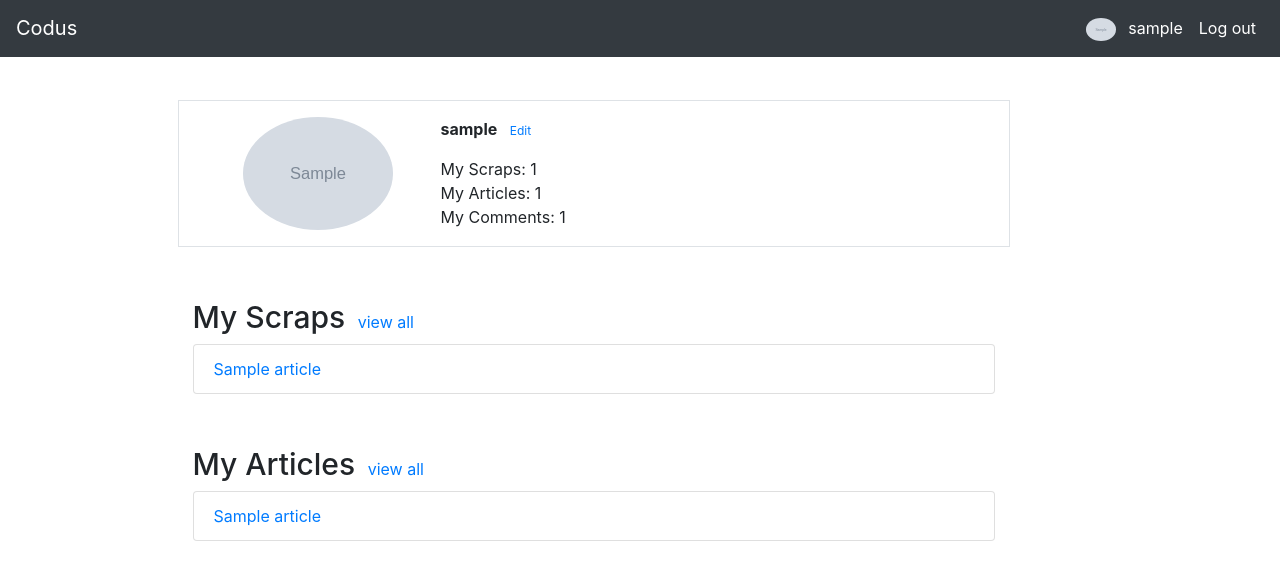
After one commit to chaebum-kim/codus-w-django, a Django app: page /accounts/profile/ in a window 1280 px wide. The commit adds this page. Shown: the top 580 px of the page. Run offline with Django 3.2, Linux system fonts and the light colour scheme; a user stored in the database is signed in; tables that the repository leaves empty hold one stand-in row (values such as "Sample post"); grey boxes marked "Sample" are stand-in pictures; some libraries are stand-ins or nearby versions.

Commit message:
Add user page

```diff
--- a/accounts/models.py
+++ b/accounts/models.py
@@ -9,14 +9,24 @@ from board.models import Tag
 
 
 class User(AbstractUser):
-    pass
+    @property
+    def count_articles(self):
+        return self.article_set.count()
+
+    @property
+    def count_comments(self):
+        return self.comment_set.count()
+
+    @property
+    def count_scraps(self):
+        return self.scrap.article_set.count()
 
 
 class Profile(models.Model):
     user = models.OneToOneField(
         User, on_delete=models.CASCADE, related_name='profile')
     avatar = ProcessedImageField(upload_to=make_path_and_rename, processors=[ResizeToFill(
-        100, 100)], format='JPEG', options={'quality': 60}, blank=True)
+        200, 200)], format='JPEG', options={'quality': 60}, blank=True)
 
     @property
     def avatar_url(self):
--- /dev/null
+++ b/accounts/templates/accounts/profile.html
@@ -0,0 +1,74 @@
+
+{% extends 'layout.html' %}
+{% load static %}
+
+{% block content %}
+    <div class="container mb-5">
+        <div class="row">
+            <!-- User Profile -->
+            <div class="col-sm-9 offset-sm-1 border p-3">
+                <div class="d-flex flex-row">
+                    <div class="ml-5 mr-5">
+                        <img src="{{ user.profile.avatar_url }}" class="rounded-circle" style="width: 150px;" alt="profile image">
+                    </div>
+                    <div class="d-flex align-items-center">
+                        <div>
+                            <div class="mb-3">
+                                <span class="font-weight-bold mr-2">{{ user.username }}</span>
+                                <span style="font-size: 12px;"><a href="{% url 'accounts:profile_edit' %}">Edit</a></span>
+                            </div>
+                            <div>My Scraps: {{ user.count_scraps }}</div>
+                            <div>My Articles: {{ user.count_articles }}</div>
+                            <div>My Comments: {{ user.count_comments }}</div>
+                        </div>
+                    </div>
+                </div>
+            </div>
+        </div>
+    </div>
+
+    <!-- My Scraps -->
+    <div class="container mb-5">
+        <div class="row">
+            <div class="col-sm-9 offset-sm-1 mb-1">
+                <span class="large-font bold-font mr-2">My Scraps</span>
+                <span><a href="{% url 'accounts:myscraps' %}">view all</a></span>
+            </div>
+            <div class="col-sm-9 offset-sm-1">
+                <ul class="list-group">
+                    {% if scrap_set %}
+                        {% for article in scrap_set %}
+                            <li class="list-group-item">
+                                <a href="{% url 'board:article_detail' article.pk %}">{{ article.title }}</a>
+                            </li>
+                        {% endfor %}
+                    {% else %}
+                        <li class="list-group-item">No Scrap</li>
+                    {% endif %}
+                </ul>
+            </div>
+        </div>
+    </div>
+
+    <!-- My Articles -->
+    <div class="container mb-5">
+        <div class="row">
+            <div class="col-sm-9 offset-sm-1 mb-1">
+                <span class="large-font bold-font mr-2">My Articles</span>
+                <span><a href="{% url 'accounts:myarticles' %}">view all</a></span>
+            </div>
+            <div class="col-sm-9 offset-sm-1">
+                <ul class="list-group">
+                    {% if article_set %}
+                        {% for article in article_set %}
+                            <li class="list-group-item"><a href="{% url 'board:article_detail' article.pk %}">{{ article.title }}</a></li>
+                        {% endfor %}
+                    {% else %}
+                        <li class="list-group-item">No Article</li>
+                    {% endif %}
+                </ul>
+            </div>
+        </div>
+    </div>
+
+{% endblock %}
--- a/accounts/urls.py
+++ b/accounts/urls.py
@@ -7,5 +7,10 @@ urlpatterns = [
     path('signup/', views.signup, name='signup'),
     path('login/', views.login_view, name='login'),
     path('logout/', views.logout_view, name='logout'),
+
+    path('profile/', views.profile, name='profile'),
     path('profile/edit/', views.profile_edit, name='profile_edit'),
+
+    path('profile/myscraps/', views.myscraps, name='myscraps'),
+    path('profile/myarticles/', views.myarticles, name='myarticles'),
 ]
--- a/accounts/views.py
+++ b/accounts/views.py
@@ -1,8 +1,11 @@
+from django.http.response import HttpResponse
 from django.shortcuts import render, redirect
 from django.contrib.auth import authenticate, login, logout
 from django.contrib.auth.decorators import login_required
 from django.contrib.auth.views import LoginView
+from django.core.paginator import Paginator
 from .forms import SignupForm, ProfileForm
+from codus.helpers import get_page_range
 
 
 def signup(request):
@@ -31,6 +34,21 @@ def logout_view(request):
 
 
 @login_required
+def profile(request):
+
+    user = request.user
+    scrap_set = user.scrap.article_set.all()[:5]
+    article_set = user.article_set.all()[:5]
+    comment_set = user.comment_set.all().order_by('-id')[:5]
+
+    return render(request, 'accounts/profile.html', {
+        'scrap_set': scrap_set,
+        'article_set': article_set,
+        'comment_set': comment_set,
+    })
+
+
+@login_required
 def profile_edit(request):
 
     profile = request.user.profile
@@ -39,10 +57,44 @@ def profile_edit(request):
         form = ProfileForm(request.POST, request.FILES, instance=profile)
         if form.is_valid():
             form.save()
-            return redirect('accounts:profile_edit')
+            return redirect('accounts:profile')
     else:
         form = ProfileForm(instance=profile)
 
     return render(request, 'accounts/profile_form.html', {
         'form': form,
     })
+
+
+@login_required
+def myscraps(request):
+
+    article_list = request.user.scrap.article_set.all()
+    paginator = Paginator(article_list, 10)
+
+    page_obj = paginator.get_page(request.GET.get('page', 1))
+    page_number = page_obj.number
+    page_range = get_page_range(paginator, page_number)
+
+    return render(request, 'board/index.html', {
+        'title': 'My Scraps',
+        'page_obj': page_obj,
+        'page_range': page_range,
+    })
+
+
+@login_required
+def myarticles(request):
+
+    article_list = request.user.article_set.all()
+    paginator = Paginator(article_list, 10)
+
+    page_obj = paginator.get_page(request.GET.get('page', 1))
+    page_number = page_obj.number
+    page_range = get_page_range(paginator, page_number)
+
+    return render(request, 'board/index.html', {
+        'title': 'My Articles',
+        'page_obj': page_obj,
+        'page_range': page_range,
+    })
--- a/board/models.py
+++ b/board/models.py
@@ -19,17 +19,21 @@ class Article(BaseModel):
     content = models.TextField()
     tag_set = models.ManyToManyField('Tag', blank=True)
 
+    @property
+    def count_comments(self):
+        return self.comment_set.count()
+
     def tag_set_as_string(self):
         result = ''
         for tag in self.tag_set.all():
             result = result + '#' + tag.name + ' '
         return result
 
+    def get_absolute_url(self):
+        return reverse('board:article_detail', args=[self.pk])
+
     def __str__(self):
         return f'Article #{self.id}'
-
-    def get_absolute_url(self):
-        return reverse('board:article_detail', args=[self.pk])
 
     class Meta:
         ordering = ['-id']
@@ -67,6 +71,10 @@ class Scrap(models.Model):
     user = models.OneToOneField(settings.AUTH_USER_MODEL,
                                 on_delete=models.CASCADE)
     article_set = models.ManyToManyField(Article, blank=True)
+    created_at = models.DateTimeField(auto_now_add=True)
+
+    class Meta:
+        ordering = ['-id']
 
     def __str__(self):
         return self.user.username
--- /dev/null
+++ b/board/static/board/clickrow.js
@@ -0,0 +1,6 @@
+document.addEventListener("DOMContentLoaded", () => {
+  document.querySelector("tbody").addEventListener("click", (e) => {
+    const target = e.target.parentElement;
+    window.location.href = target.dataset.href;
+  });
+});
--- /dev/null
+++ b/codus/static/style.css
@@ -0,0 +1,12 @@
+.small-font {
+  font-size: 12px;
+}
+.middle-font {
+  font-size: 20px;
+}
+.large-font {
+  font-size: 30px;
+}
+.bold-font {
+  font-weight: 500;
+}
--- a/codus/templates/layout.html
+++ b/codus/templates/layout.html
@@ -7,6 +7,7 @@
     <meta name="viewport" content="width=device-width, initial-scale=1.0">
     <title>Codus</title>
     <link rel="stylesheet" href="{% static 'bootstrap-4.6.0-dist/css/bootstrap.min.css' %}">
+    <link rel="stylesheet" href="{% static 'style.css' %}">
     {% block stylesheet %}
     {% endblock %}
     <script src="{% static 'jquery-3.6.0.min.js' %}"></script>
@@ -25,7 +26,7 @@
               <ul class="navbar-nav">
                   {% if user.is_authenticated %}
                     <li class="nav-item active">
-                        <a class="nav-link" href="{% url 'accounts:profile_edit' %}">
+                        <a class="nav-link" href="{% url 'accounts:profile' %}">
                             <img src="{{ user.profile.avatar_url }}" class="rounded-circle mr-2" style="width: 30px;">
                             {{ user.username }}
                             <span class="sr-only">(current)</span>
```
Also changed, not shown: board/static/board/style.css (+4 -12 lines), board/templates/board/index.html (+19 -4 lines), board/views.py (+4 -15 lines), codus/helpers.py (+16 -0 lines), board/migrations/0007_auto_20210512_0717.py (added).
